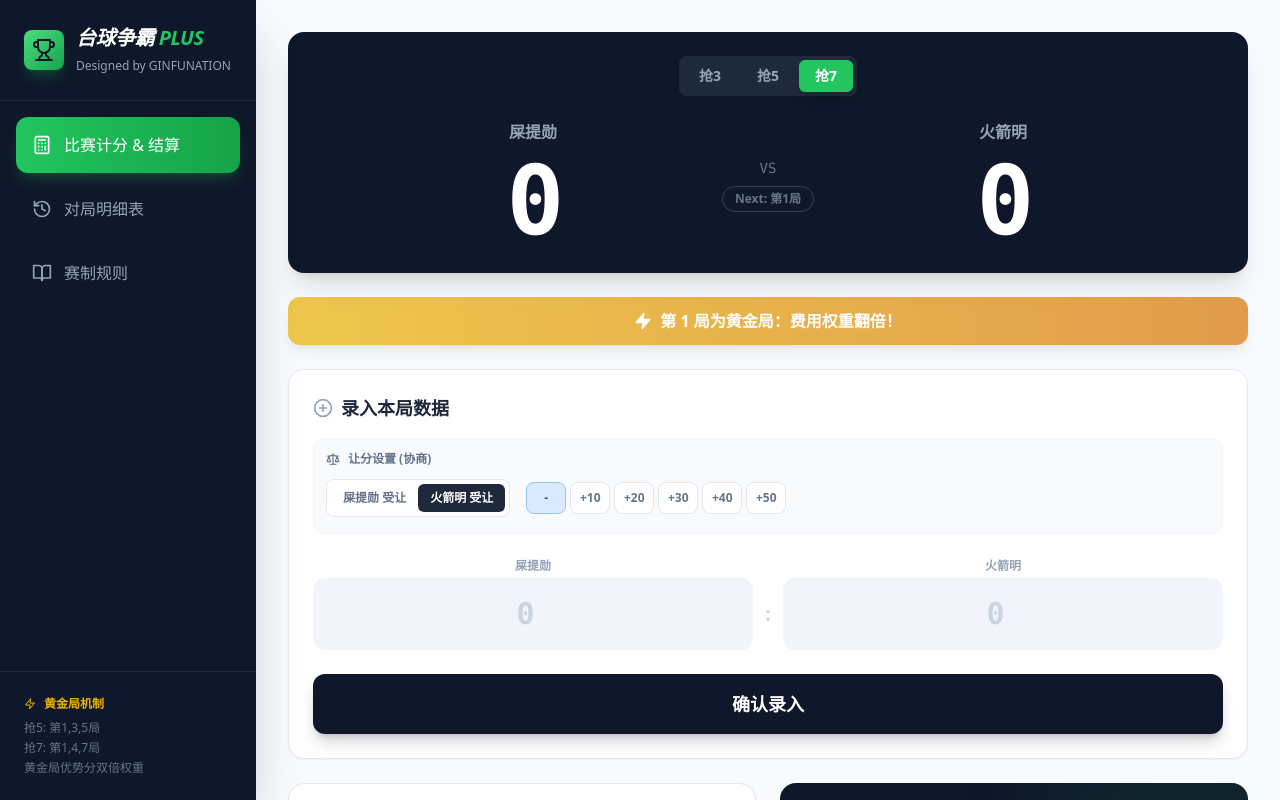
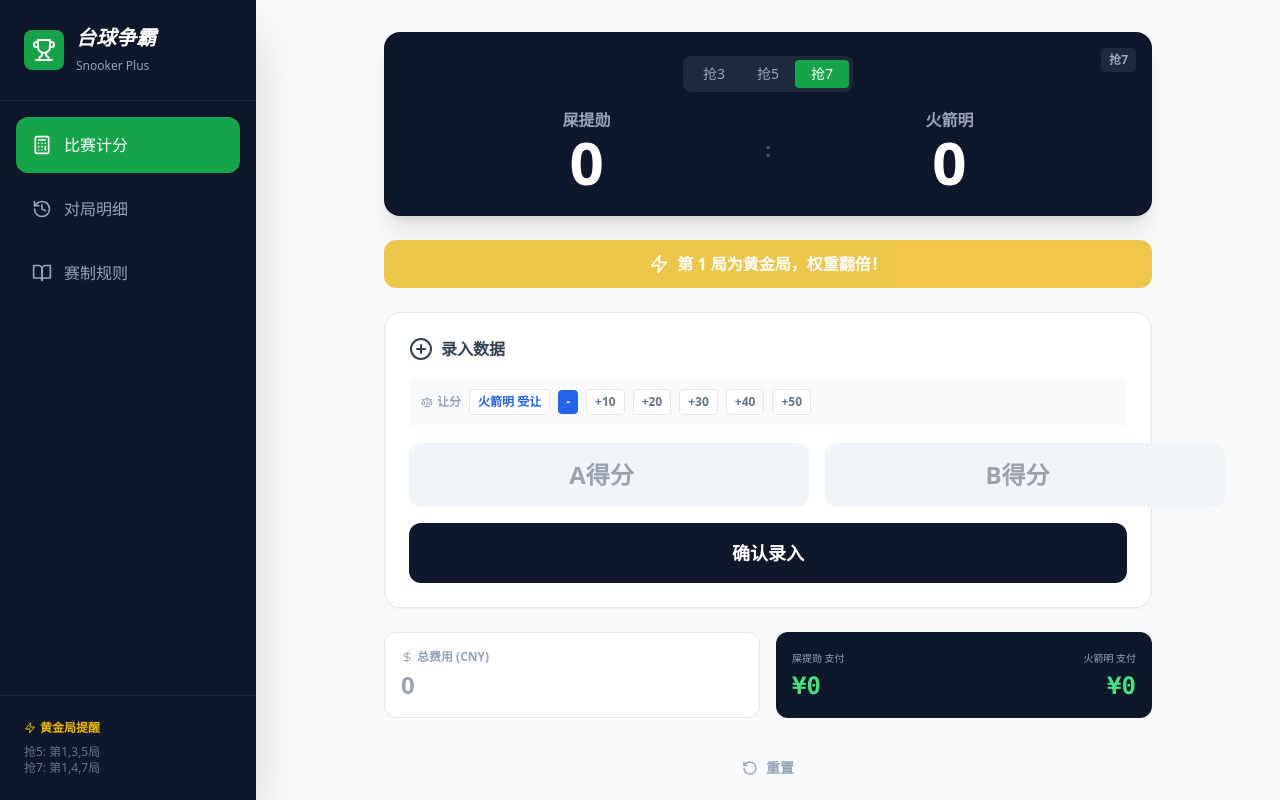
Before and after one commit to ginfunation/snooker-app, a React (Vite) app: page / in a window 1280 px wide. Built offline with nearby package versions, Linux system fonts and the light colour scheme; the HTML template or start-up script is replaced by a standard one.

Commit message:
Update App.tsx

```diff
--- a/src/App.tsx
+++ b/src/App.tsx
@@ -1,137 +1,282 @@
+import React from 'react'
+import ReactDOM from 'react-dom/client'
+import App from './App.tsx'
+
+ReactDOM.createRoot(document.getElementById('root')!).render(
+  <React.StrictMode>
+    <App />
+  </React.StrictMode>,
+)
 import React, { useState } from 'react';
-import { Sidebar } from './components/Sidebar';
-import { Calculator } from './components/Dashboard';
-import { RuleBook } from './components/ProductManagement';
-import { MatchHistory } from './components/PnLAnalysis';
-import { ViewName, MatchState, Player, GameRecord, RaceType } from './types';
-import { Menu } from 'lucide-react';
+import { Trophy, PlusCircle, RotateCcw, DollarSign, Target, Zap, Newspaper, Scale, Calculator as CalcIcon, History as HistoryIcon, BookOpen, Menu } from 'lucide-react';
+
+// --- 类型定义 ---
+export type Player = 'A' | 'B';
+export type RaceType = 3 | 5 | 7;
+export type ViewName = 'calculator' | 'rules' | 'history';
+
+export interface GameRecord {
+  id: string;
+  index: number;
+  winner: Player;
+  rawScoreA: number;
+  rawScoreB: number;
+  finalScoreA: number;
+  finalScoreB: number;
+  handicapValue: number;
+  handicapRecipient: Player | null;
+  isGoldenGame: boolean;
+  advantage: number;
+  note?: string;
+}
+
+export interface MatchState {
+  playerAName: string;
+  playerBName: string;
+  totalCost: number;
+  winsA: number;
+  winsB: number;
+  raceType: RaceType;
+  games: GameRecord[];
+  isFinished: boolean;
+  matchWinner: Player | null;
+}
+
+// --- 组件: Sidebar ---
+const Sidebar = ({ currentView, onChangeView }: { currentView: ViewName; onChangeView: (v: ViewName) => void }) => {
+  const menuItems = [
+    { id: 'calculator', label: '比赛计分', icon: <CalcIcon size={20} /> },
+    { id: 'history', label: '对局明细', icon: <HistoryIcon size={20} /> },
+    { id: 'rules', label: '赛制规则', icon: <BookOpen size={20} /> },
+  ] as const;
+
+  return (
+    <div className="flex flex-col h-full bg-slate-900 text-white shadow-2xl">
+      <div className="p-6 flex items-center gap-3 border-b border-slate-800">
+        <div className="bg-green-600 p-2 rounded-lg"><Trophy size={24} className="text-white"/></div>
+        <div><h2 className="text-xl font-bold italic">台球争霸</h2><span className="text-xs text-slate-400">Snooker Plus</span></div>
+      </div>
+      <nav className="flex-1 p-4 space-y-2">
+        {menuItems.map((item) => (
+          <button key={item.id} onClick={() => onChangeView(item.id)}
+            className={`w-full flex items-center gap-3 px-4 py-4 rounded-xl transition-all ${currentView === item.id ? 'bg-green-600 text-white' : 'text-slate-400 hover:bg-slate-800'}`}>
+            {item.icon} {item.label}
+          </button>
+        ))}
+      </nav>
+      <div className="p-6 border-t border-slate-800 text-xs text-slate-500">
+        <p className="flex items-center gap-1 text-yellow-500 font-bold mb-2"><Zap size={12}/> 黄金局提醒</p >
+        <p>抢5: 第1,3,5局</p ><p>抢7: 第1,4,7局</p >
+      </div>
+    </div>
+  );
+};
+
+// --- 组件: RuleBook ---
+const RuleBook = () => (
+  <div className="space-y-6 max-w-2xl mx-auto">
+    <h2 className="text-2xl font-bold text-slate-900">规则说明</h2>
+    <div className="bg-white p-6 rounded-xl shadow-sm border border-slate-200">
+      <h3 className="font-bold text-lg mb-2 text-green-700">黄金局机制</h3>
+      <ul className="list-disc pl-5 space-y-1 text-slate-600 text-sm">
+        <li>抢5局：第 1, 3, 5 局为黄金局</li>
+        <li>抢7局：第 1, 4, 7 局为黄金局</li>
+        <li>黄金局优势分权重翻倍。</li>
+      </ul>
+    </div>
+    <div className="bg-white p-6 rounded-xl shadow-sm border border-slate-200">
+      <h3 className="font-bold text-lg mb-2 text-blue-700">让分规则</h3>
+      <p className="text-sm text-slate-600">被让分方在计算胜负时加上让分值。若加上后分数更高，则判定为该局获胜。</p >
+    </div>
+  </div>
+);
+
+// --- 组件: MatchHistory ---
+const MatchHistory = ({ data }: { data: MatchState }) => (
+  <div className="space-y-4 max-w-4xl mx-auto">
+    <h2 className="text-xl font-bold px-2">对局记录</h2>
+    <div className="bg-white rounded-xl shadow border border-slate-200 overflow-hidden overflow-x-auto">
+      <table className="w-full text-left text-sm min-w-[600px]">
+        <thead className="bg-slate-50 text-slate-500 font-bold border-b">
+          <tr>
+            <th className="p-3 text-center">局</th>
+            <th className="p-3 text-center">类型</th>
+            <th className="p-3 text-center">比分 (含让分)</th>
+            <th className="p-3 text-center">胜者</th>
+            <th className="p-3">战报</th>
+            <th className="p-3 text-right">优势</th>
+          </tr>
+        </thead>
+        <tbody className="divide-y divide-slate-100">
+          {data.games.map(g => (
+            <tr key={g.id} className={g.isGoldenGame ? 'bg-yellow-50' : ''}>
+              <td className="p-3 text-center text-slate-400">#{g.index}</td>
+              <td className="p-3 text-center">{g.isGoldenGame ? <span className="text-yellow-600 font-bold flex justify-center items-center gap-1"><Zap size={12}/>黄金</span> : '常规'}</td>
+              <td className="p-3 text-center font-bold">
+                {g.rawScoreA}{g.handicapRecipient==='A' && <span className="text-blue-500 text-xs">+{g.handicapValue}</span>} : {g.rawScoreB}{g.handicapRecipient==='B' && <span className="text-blue-500 text-xs">+{g.handicapValue}</span>}
+              </td>
+              <td className="p-3 text-center"><span className={`px-2 py-1 rounded text-xs ${g.winner==='A'?'bg-red-100 text-red-700':'bg-blue-100 text-blue-700'}`}>{g.winner==='A'?data.playerAName:data.playerBName}</span></td>
+              <td className="p-3 text-slate-500 text-xs truncate max-w-[150px]">{g.note}</td>
+              <td className="p-3 text-right text-slate-600">+{g.advantage}</td>
+            </tr>
+          ))}
+          {data.games.length===0 && <tr><td colSpan={6} className="p-8 text-center text-slate-400">暂无记录</td></tr>}
+        </tbody>
+      </table>
+    </div>
+  </div>
+);
+
+// --- 组件: Calculator (Dashboard) ---
+const Dashboard = ({ matchState, onAddGame, onUpdateCost, onUpdateName, onUpdateRace, onReset }: any) => {
+  const [scoreA, setScoreA] = useState('');
+  const [scoreB, setScoreB] = useState('');
+  const [handicap, setHandicap] = useState(0);
+  const [recipient, setRecipient] = useState<Player>('B');
+
+  const calculateCost = () => {
+    if (matchState.games.length === 0) return { costA: 0, costB: 0 };
+    const gamesLostA = matchState.games.filter((g: GameRecord) => g.winner === 'B').length;
+    const gamesLostB = matchState.games.filter((g: GameRecord) => g.winner === 'A').length;
+    const creditA = matchState.games.filter((g: GameRecord) => g.winner === 'A').reduce((acc: number, g: GameRecord) => acc + (g.advantage * (g.isGoldenGame ? 2 : 1)), 0);
+    const creditB = matchState.games.filter((g: GameRecord) => g.winner === 'B').reduce((acc: number, g: GameRecord) => acc + (g.advantage * (g.isGoldenGame ? 2 : 1)), 0);
+
+    const weightA = Math.max(0, (gamesLostA * 100) - (creditA * 0.5));
+    const weightB = Math.max(0, (gamesLostB * 100) - (creditB * 0.5));
+    const totalW = weightA + weightB;
+
+    if (totalW === 0) return { costA: matchState.totalCost / 2, costB: matchState.totalCost / 2 };
+    return { costA: (matchState.totalCost * weightA) / totalW, costB: (matchState.totalCost * weightB) / totalW };
+  };
+
+  const costs = calculateCost();
+  const nextGameIdx = matchState.games.length + 1;
+  const isNextGolden = (matchState.raceType === 5 && [1,3,5].includes(nextGameIdx)) || (matchState.raceType === 7 && [1,4,7].includes(nextGameIdx));
+
+  const handleSubmit = (e: React.FormEvent) => {
+    e.preventDefault();
+    if(!scoreA || !scoreB) return;
+    onAddGame(parseFloat(scoreA), parseFloat(scoreB), handicap, recipient);
+    setScoreA(''); setScoreB(''); setHandicap(0);
+  };
+
+  return (
+    <div className="space-y-6 max-w-3xl mx-auto">
+      {/* 记分牌 */}
+      <div className="bg-slate-900 text-white rounded-2xl p-6 shadow-xl relative">
+        <div className="absolute top-4 right-4 bg-slate-800 rounded px-2 py-1 text-xs font-bold text-slate-400">抢{matchState.raceType}</div>
+        <div className="flex justify-center mb-4 bg-slate-800 rounded-lg p-1 w-fit mx-auto">
+            {[3,5,7].map(r => (
+                <button key={r} onClick={()=>onUpdateRace(r)} disabled={matchState.games.length>0} className={`px-4 py-1 text-sm rounded ${matchState.raceType===r?'bg-green-600':'text-slate-400'}`}>抢{r}</button>
+            ))}
+        </div>
+        <div className="flex justify-between items-center text-center">
+            <div className="flex-1"><input className="bg-transparent text-center text-slate-400 font-bold w-full" value={matchState.playerAName} onChange={e=>onUpdateName('A',e.target.value)} /><div className={`text-6xl font-black ${matchState.winsA > matchState.winsB ? 'text-green-400':'text-white'}`}>{matchState.winsA}</div></div>
+            <div className="text-xl text-slate-600 font-black">:</div>
+            <div className="flex-1"><input className="bg-transparent text-center text-slate-400 font-bold w-full" value={matchState.playerBName} onChange={e=>onUpdateName('B',e.target.value)} /><div className={`text-6xl font-black ${matchState.winsB > matchState.winsA ? 'text-green-400':'text-white'}`}>{matchState.winsB}</div></div>
+        </div>
+      </div>
+
+      {isNextGolden && !matchState.isFinished && <div className="bg-yellow-500 text-white p-3 rounded-xl flex items-center justify-center gap-2 font-bold animate-pulse"><Zap size={20}/> 第 {nextGameIdx} 局为黄金局，权重翻倍！</div>}
+
+      {!matchState.isFinished ? (
+        <div className="bg-white p-6 rounded-2xl shadow-sm border border-slate-200">
+            <h3 className="font-bold text-slate-700 mb-4 flex gap-2"><PlusCircle/> 录入数据</h3>
+            <form onSubmit={handleSubmit} className="space-y-4">
+                <div className="bg-slate-50 p-3 rounded-lg flex flex-wrap gap-2 items-center">
+                    <span className="text-xs font-bold text-slate-400 flex items-center gap-1"><Scale size={12}/>让分</span>
+                    <button type="button" onClick={()=>setRecipient(recipient==='A'?'B':'A')} className="px-2 py-1 bg-white border rounded text-xs font-bold text-blue-600">{recipient==='A'?matchState.playerAName:matchState.playerBName} 受让</button>
+                    {[0,10,20,30,40,50].map(v => <button key={v} type="button" onClick={()=>setHandicap(v)} className={`px-2 py-1 rounded text-xs font-bold ${handicap===v?'bg-blue-600 text-white':'bg-white border text-slate-500'}`}>{v===0?'-':`+${v}`}</button>)}
+                </div>
+                <div className="flex gap-4">
+                    <input type="number" placeholder="A得分" value={scoreA} onChange={e=>setScoreA(e.target.value)} className="flex-1 p-4 bg-slate-100 rounded-xl text-center text-2xl font-bold text-slate-900 outline-none focus:bg-white focus:ring-2 ring-green-500" />
+                    <input type="number" placeholder="B得分" value={scoreB} onChange={e=>setScoreB(e.target.value)} className="flex-1 p-4 bg-slate-100 rounded-xl text-center text-2xl font-bold text-slate-900 outline-none focus:bg-white focus:ring-2 ring-green-500" />
+                </div>
+                <button type="submit" className="w-full bg-slate-900 text-white py-4 rounded-xl font-bold text-lg active:scale-95 transition-transform">确认录入</button>
+            </form>
+        </div>
+      ) : (
+        <div className="bg-green-100 p-6 rounded-2xl text-center text-green-800 font-bold text-xl">🏆 比赛结束！<button onClick={onReset} className="block mx-auto mt-4 px-4 py-2 bg-white rounded-full text-sm border shadow-sm">再来一局</button></div>
+      )}
+
+      <div className="grid md:grid-cols-2 gap-4">
+        <div className="bg-white p-4 rounded-xl border border-slate-200">
+            <label className="text-xs font-bold text-slate-400 flex items-center gap-1"><DollarSign size={12}/> 总费用 (CNY)</label>
+            <input type="number" value={matchState.totalCost||''} onChange={e=>onUpdateCost(parseFloat(e.target.value))} className="w-full text-2xl font-bold text-slate-800 outline-none mt-1" placeholder="0" />
+        </div>
+        <div className="bg-slate-900 text-white p-4 rounded-xl flex justify-between items-end">
+             <div><div className="text-[10px] text-slate-400 mb-1">{matchState.playerAName} 支付</div><div className="text-2xl font-mono font-bold text-green-400">¥{costs.costA.toFixed(0)}</div></div>
+             <div className="text-right"><div><div className="text-[10px] text-slate-400 mb-1">{matchState.playerBName} 支付</div><div className="text-2xl font-mono font-bold text-green-400">¥{costs.costB.toFixed(0)}</div></div></div>
+        </div>
+      </div>
+      <button onClick={onReset} className="w-full text-slate-400 text-sm font-bold py-4 hover:text-red-500 flex items-center justify-center gap-2"><RotateCcw size={16}/> 重置</button>
+    </div>
+  );
+};
+
+// --- 主程序逻辑 ---
 
 const INITIAL_STATE: MatchState = {
-  playerAName: '屎提勋',
-  playerBName: '火箭明',
-  totalCost: 0,
-  winsA: 0,
-  winsB: 0,
-  raceType: 7,
-  games: [],
-  isFinished: false,
-  matchWinner: null,
+  playerAName: '屎提勋', playerBName: '火箭明', totalCost: 0, winsA: 0, winsB: 0, raceType: 7, games: [], isFinished: false, matchWinner: null,
 };
 
 export default function App() {
-  const [currentView, setCurrentView] = useState<ViewName>('calculator');
-  const [matchState, setMatchState] = useState<MatchState>(INITIAL_STATE);
-  const [isMobileMenuOpen, setIsMobileMenuOpen] = useState(false);
+  const [view, setView] = useState<ViewName>('calculator');
+  const [state, setState] = useState<MatchState>(INITIAL_STATE);
+  const [menuOpen, setMenuOpen] = useState(false);
 
-  const handleUpdateName = (player: Player, name: string) => {
-    setMatchState(prev => ({
-      ...prev,
-      [player === 'A' ? 'playerAName' : 'playerBName']: name
-    }));
+  const handleUpdateName = (p: Player, name: string) => setState(prev => ({ ...prev, [p === 'A' ? 'playerAName' : 'playerBName']: name }));
+
+  const handleUpdateRace = (type: RaceType) => {
+    if (state.games.length > 0) { if (!confirm("修改赛制将重置当前比赛，确定吗？")) return; setState({ ...INITIAL_STATE, raceType: type }); }
+    else { setState(prev => ({ ...prev, raceType: type })); }
   };
 
-  const handleUpdateRace = (type: RaceType) => {
-    if (matchState.games.length > 0) {
-        if (!confirm("修改赛制将重置当前比赛，确定吗？")) return;
-        setMatchState({
-            ...INITIAL_STATE,
-            playerAName: matchState.playerAName,
-            playerBName: matchState.playerBName,
-            totalCost: matchState.totalCost,
-            raceType: type
-        });
-    } else {
-        setMatchState(prev => ({ ...prev, raceType: type }));
-    }
+  const handleAddGame = (rA: number, rB: number, hVal: number, hRec: Player) => {
+    let fA = rA + (hRec === 'A' ? hVal : 0);
+    let fB = rB + (hRec === 'B' ? hVal : 0);
+    if (fA === fB) { alert("平局无法录入"); return; }
+    const winner = fA > fB ? 'A' : 'B';
+    const idx = state.games.length + 1;
+    const isGold = (state.raceType === 5 && [1,3,5].includes(idx)) || (state.raceType === 7 && [1,4,7].includes(idx));
+    const adv = Math.abs(fA - fB);
+
+    // 生成简易战报
+    const wName = winner==='A'?state.playerAName:state.playerBName;
+    let note = `${wName} 获胜。`;
+    if(adv > 40) note += " 单杆高分！";
+    if(isGold) note += " 拿下黄金局！";
+
+    const newGame: GameRecord = {
+        id: Date.now().toString(), index: idx, winner, rawScoreA: rA, rawScoreB: rB, finalScoreA: fA, finalScoreB: fB,
+        handicapValue: hVal, handicapRecipient: hVal > 0 ? hRec : null, isGoldenGame: isGold, advantage: adv, note
+    };
+
+    const nWA = winner === 'A' ? state.winsA + 1 : state.winsA;
+    const nWB = winner === 'B' ? state.winsB + 1 : state.winsB;
+    let fin = false, mW = null;
+    if (nWA >= state.raceType) { fin = true; mW = 'A'; }
+    else if (nWB >= state.raceType) { fin = true; mW = 'B'; }
+
+    setState(prev => ({ ...prev, games: [...prev.games, newGame], winsA: nWA, winsB: nWB, isFinished: fin, matchWinner: mW }));
   };
 
-  const handleAddGame = (rawScoreA: number, rawScoreB: number, handicapValue: number, handicapRecipient: Player) => {
-    if (matchState.isFinished) return;
-    let finalScoreA = rawScoreA;
-    let finalScoreB = rawScoreB;
-    if (handicapValue > 0) {
-        if (handicapRecipient === 'A') finalScoreA += handicapValue;
-        else finalScoreB += handicapValue;
-    }
-    if (finalScoreA === finalScoreB) {
-        alert("算上让分后平局，请输入分出胜负的比分");
-        return;
-    }
-    const winner: Player = finalScoreA > finalScoreB ? 'A' : 'B';
-    const gameIndex = matchState.games.length + 1;
-    let isGoldenGame = false;
-    const rt = matchState.raceType;
-    if (rt === 5 && [1, 3, 5].includes(gameIndex)) isGoldenGame = true;
-    if (rt === 7 && [1, 4, 7].includes(gameIndex)) isGoldenGame = true;
-    const advantage = Math.abs(finalScoreA - finalScoreB);
-    const newWinsA = winner === 'A' ? matchState.winsA + 1 : matchState.winsA;
-    const newWinsB = winner === 'B' ? matchState.winsB + 1 : matchState.winsB;
-    const winnerName = winner === 'A' ? matchState.playerAName : matchState.playerBName;
-    const analysisParts: string[] = [];
-    if (handicapValue > 0) {
-        const recipientName = handicapRecipient === 'A' ? matchState.playerAName : matchState.playerBName;
-        analysisParts.push(`[让分局] ${recipientName} 受让 ${handicapValue}分。`);
-    }
-    if (isGoldenGame) analysisParts.push(`🌟 本局为黄金里程碑，权重翻倍！`);
-    if (advantage > 40) analysisParts.push(`${winnerName} 手感炸裂，单杆高分血洗对手！`);
-    else if (advantage < 10) analysisParts.push(`防守大战，${winnerName} 乱中取胜惊险过关。`);
-    else analysisParts.push(`${winnerName} 稳健发挥拿下关键一局。`);
-
-    if ((newWinsA === rt - 1 || newWinsB === rt - 1) && !matchState.isFinished) {
-         const leader = newWinsA === rt - 1 ? matchState.playerAName : matchState.playerBName;
-         analysisParts.push(`⚠️ ${leader} 已手握赛点！`);
-    }
-
-    const newGame: GameRecord = {
-        id: Date.now().toString(), index: gameIndex, winner, rawScoreA, rawScoreB, finalScoreA, finalScoreB,
-        handicapValue, handicapRecipient: handicapValue > 0 ? handicapRecipient : null,
-        isGoldenGame, advantage, note: analysisParts.join(" ")
-    };
-
-    let isFinished = false;
-    let matchWinner: Player | null = null;
-    if (newWinsA >= rt) { isFinished = true; matchWinner = 'A'; }
-    else if (newWinsB >= rt) { isFinished = true; matchWinner = 'B'; }
-
-    setMatchState(prev => ({
-        ...prev, games: [...prev.games, newGame], winsA: newWinsA, winsB: newWinsB, isFinished, matchWinner
-    }));
-  };
-
-  const handleReset = () => {
-    if (confirm("确定要重置所有比赛数据吗？")) {
-        setMatchState(prev => ({ ...INITIAL_STATE, playerAName: prev.playerAName, playerBName: prev.playerBName, totalCost: prev.totalCost, raceType: prev.raceType }));
-    }
-  };
-
-  const renderContent = () => {
-    const commonProps = {
-        matchState, onUpdateCost: (c: number) => setMatchState(prev => ({...prev, totalCost: c})), onReset: handleReset
-    };
-    switch (currentView) {
-      case 'calculator': return <Calculator {...commonProps} onAddGame={handleAddGame} onUpdateName={handleUpdateName} onUpdateRace={handleUpdateRace} />;
-      case 'history': return <MatchHistory data={matchState} />;
-      case 'rules': return <RuleBook />;
-      default: return <Calculator {...commonProps} onAddGame={handleAddGame} onUpdateName={handleUpdateName} onUpdateRace={handleUpdateRace} />;
-    }
-  };
+  const handleReset = () => { if (confirm("确定重置？")) setState({ ...INITIAL_STATE, raceType: state.raceType }); };
 
   return (
     <div className="flex h-screen bg-slate-50 overflow-hidden font-sans">
-      <div className="md:hidden fixed top-0 left-0 right-0 z-20 bg-slate-900 text-white shadow-sm p-4 flex justify-between items-center h-16">
-        <div className="flex items-center gap-2">
-            <span className="text-green-500 font-black text-xl">SNOOKER</span>
-            <h1 className="font-bold text-lg">台球争霸</h1>
-        </div>
-        <button onClick={() => setIsMobileMenuOpen(!isMobileMenuOpen)} className="p-2 rounded-md hover:bg-slate-800"><Menu size={24} /></button>
+      <div className="md:hidden fixed top-0 w-full h-16 bg-slate-900 text-white z-20 flex items-center justify-between px-4">
+        <span className="font-bold">台球争霸</span><button onClick={()=>setMenuOpen(!menuOpen)}><Menu/></button>
       </div>
-      <div className={`fixed inset-y-0 left-0 z-30 w-64 transform transition-transform duration-300 ease-in-out md:relative md:translate-x-0 ${isMobileMenuOpen ? 'translate-x-0' : '-translate-x-full'}`}>
-        <Sidebar currentView={currentView} onChangeView={(view) => { setCurrentView(view); setIsMobileMenuOpen(false); }} />
+      <div className={`fixed inset-y-0 left-0 z-30 w-64 transform ${menuOpen ? 'translate-x-0' : '-translate-x-full'} md:relative md:translate-x-0 transition-transform duration-300`}>
+        <Sidebar currentView={view} onChangeView={(v) => { setView(v); setMenuOpen(false); }} />
       </div>
-      <div className="flex-1 flex flex-col h-full overflow-hidden relative">
-        {isMobileMenuOpen && <div className="fixed inset-0 bg-black bg-opacity-50 z-20 md:hidden" onClick={() => setIsMobileMenuOpen(false)} />}
-        <main className="flex-1 overflow-y-auto p-4 md:p-8 pt-20 md:pt-8 scroll-smooth pb-24 md:pb-8">{renderContent()}</main>
-      </div>
+      <main className="flex-1 overflow-y-auto p-4 md:p-8 pt-20 md:pt-8 pb-20">
+        {view === 'calculator' && <Dashboard matchState={state} onAddGame={handleAddGame} onUpdateCost={(c:number)=>setState(p=>({...p, totalCost:c}))} onUpdateName={handleUpdateName} onUpdateRace={handleUpdateRace} onReset={handleReset} />}
+        {view === 'history' && <MatchHistory data={state} />}
+        {view === 'rules' && <RuleBook />}
+      </main>
+      {menuOpen && <div className="fixed inset-0 bg-black/50 z-20 md:hidden" onClick={()=>setMenuOpen(false)} />}
     </div>
   );
 }
```
